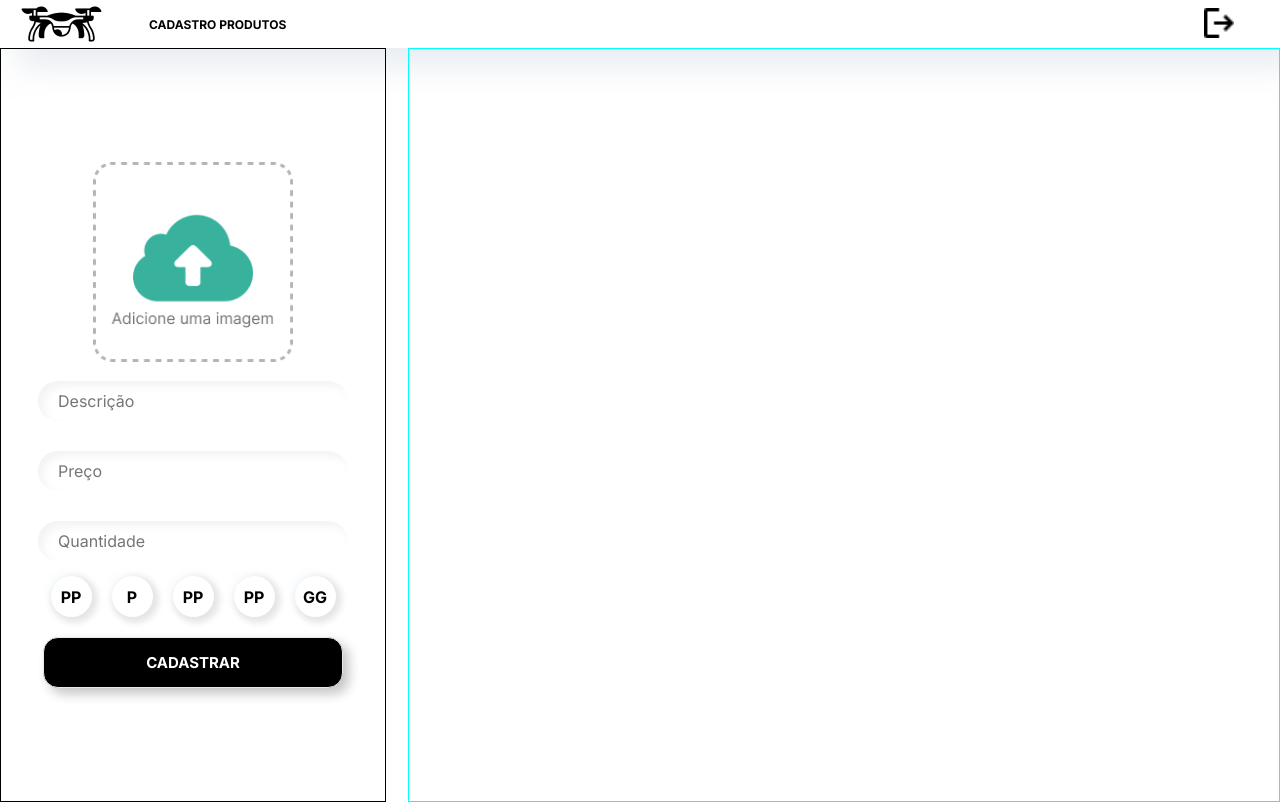
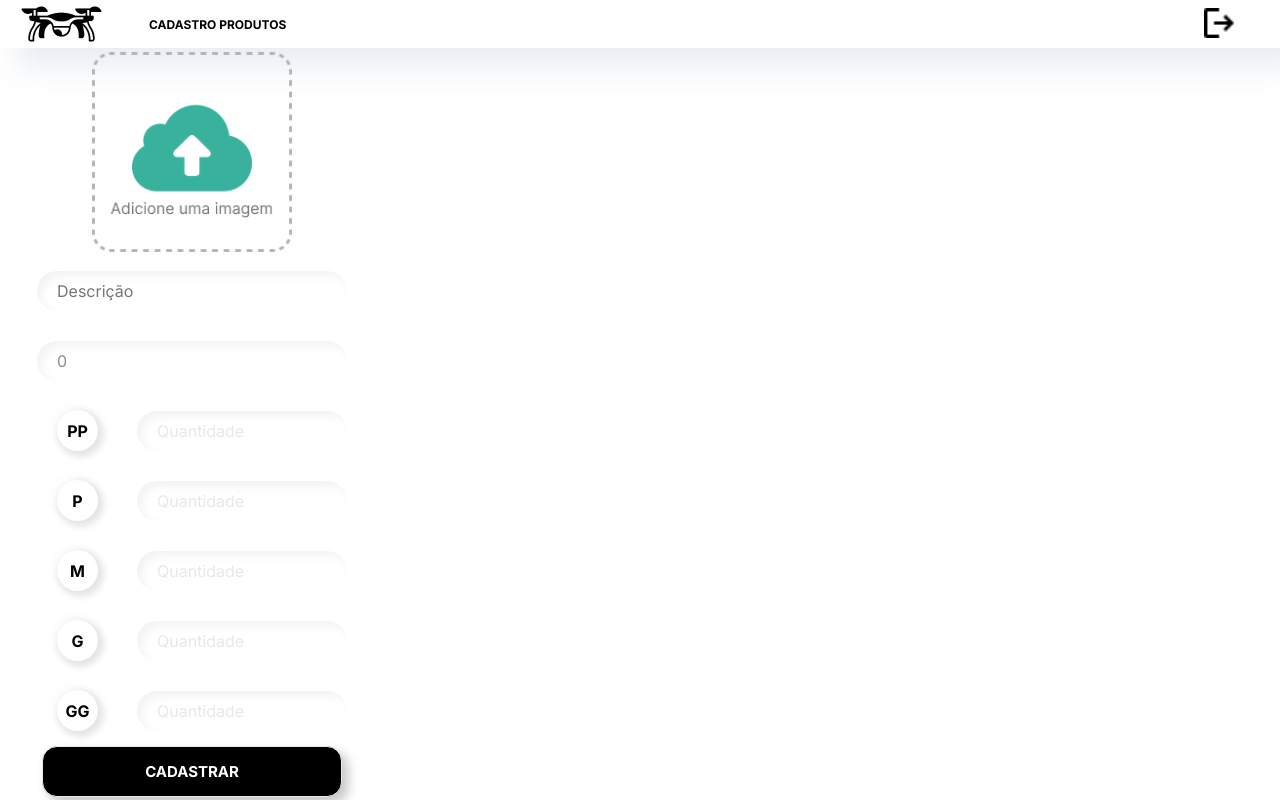
Before and after one commit to juliumnix/Trabalho-55DSW, a React (Create React App) app in the folder frontend/droneseta/: page /home/admin in a window 1280 px wide. Built offline with nearby package versions, Linux system fonts and the light colour scheme.

Commit message:
feat: Adição de cadastro de produtos

```diff
--- a/frontend/droneseta/src/components/Input/index.js
+++ b/frontend/droneseta/src/components/Input/index.js
@@ -2,8 +2,8 @@ import React from 'react';
 
 import { Container } from './styles';
 
-function Input({type, placeholder, name, value, onChange}) {
-  return <Container type={type} placeholder={placeholder} name={name} value={value} onChange={onChange} />;
+function Input({type, placeholder, name, value, width, onChange, ...rest}) {
+  return <Container {...rest} type={type} placeholder={placeholder} style={{width: width}} name={name} value={value} onChange={onChange} />;
 }
 
 export default Input;
--- a/frontend/droneseta/src/components/Input/styles.js
+++ b/frontend/droneseta/src/components/Input/styles.js
@@ -1,7 +1,7 @@
 import styled from 'styled-components';
 
 export const Container = styled.input`
-  margin: 15px 30px;
+  margin: 15px 0px;
   background: none;
   border: none;
   outline: none;
@@ -17,5 +17,11 @@ export const Container = styled.input`
     transition: 0.5s;
     color: black;
   }
+  :disabled{
+    color: #e8e8e8;
+  }
+  :disabled::-webkit-input-placeholder{
+    color: #e8e8e8;
+  }
 
 `;
--- a/frontend/droneseta/src/pages/AdmPages/RegisterScreen/index.js
+++ b/frontend/droneseta/src/pages/AdmPages/RegisterScreen/index.js
@@ -4,22 +4,115 @@ import { Logo, ItemButton, Spacer, ContainerRight, ContainerLeft, Label, InputCh
 import ImageButton from "../../../components/ImageButton";
 import Button from "../../../components/Button";
 import Input from "../../../components/Input";
+import ProductService from "../../../services/ProductService";
 
 export default function RegisterScreen() {
 
   const [dsc, setDsc] = useState('');
-  const [price, setPrice] = useState('');
-  const [qtd, setQtd] = useState('');
+  const [price, setPrice] = useState(0);
+  const [qtdPP, setQtdPP] = useState('');
+  const [qtdP, setQtdP] = useState('');
+  const [qtdM, setQtdM] = useState('');
+  const [qtdG, setQtdG] = useState('');
+  const [qtdGG, setQtdGG] = useState('');
   const [pp, setPP] = useState(false);
   const [p, setP] = useState(false);
   const [m, setM] = useState(false);
   const [g, setG] = useState(false);
   const [gg, setGG] = useState(false);
+  const [file, setFile] = useState()
+  const productService = new ProductService();
+  let sizes = '';
+  const jsonSizes = [
+    {
+      "sigla": "PP",
+      "ativo": pp,
+      "quantidade": qtdPP
+    }, {
+      "sigla": "P",
+      "ativo": p,
+      "quantidade": qtdP
+    }, {
+      "sigla": "M",
+      "ativo": m,
+      "quantidade": qtdM
+    }, {
+      "sigla": "G",
+      "ativo": g,
+      "quantidade": qtdG
+    }, {
+      "sigla": "GG",
+      "ativo": gg,
+      "quantidade": qtdGG
+    }
+  ]
+  const arrayEstoque = [];
+  const arrayTamanho = [];
 
-  function registerHandler() {
-    var file = document.getElementById('inputImage');
-    var filename = file.value;
-    console.log(filename);
+  async function registerHandler() {
+    const { data } = await productService.resgataTamanhos();
+    sizes = data;
+    for (let i = 0; i < jsonSizes.length; i++) {
+      //Caminha pelo array de json verificando qual dos tamanhos foi selecionado pelo usuário
+      if (jsonSizes[i].ativo) {
+        //Chama o método passando o json
+        getId(jsonSizes[i]);
+      }
+    }
+    productService.cadastraProduto(createJson());
+    cleanFields();
+  }
+
+  function getId(jsonPosition) {
+    //Caminha pela lista de tamanhos vinda do banco
+    for (let i = 0; i < sizes.length; i++) {
+      //Se a sigla da lista de tamanho for igual a sigla do json que o usuario selecionou
+      if (sizes[i].sigla === jsonPosition.sigla) {
+        //Cria um json de estoque contendo o id do tamanho e a quantidade especificada pro tamanho
+        const jsonTamanho = {
+          "id": sizes[i].id
+        }
+        const jsonEstoque = {
+          "tamanho": {
+            "id": sizes[i].id
+          },
+          "quantidade": jsonPosition.quantidade
+        }
+        //Adiciona no array de estoque
+        arrayEstoque.push(jsonEstoque);
+        //Adiciona no array de tamanhos
+        arrayTamanho.push(jsonTamanho);
+      }
+    }
+  }
+
+  function createJson() {
+    return {
+      "descricao": dsc,
+      "urlImagem": "imagem",
+      "preco": price,
+      "tamanhos": arrayTamanho,
+      "estoques": arrayEstoque
+    }
+  }
+
+  function cleanFields() {
+    setPP(false);
+    setP(false);
+    setM(false);
+    setG(false);
+    setGG(false);
+    setQtdPP('');
+    setQtdP('');
+    setQtdM('');
+    setQtdG('');
+    setQtdGG('');
+    setDsc('');
+    setPrice(0);
+  }
+
+  function handleChange(event) {
+    setFile(event.target.files[0]);
   }
 
   return (
@@ -41,17 +134,14 @@ export default function RegisterScreen() {
       />
       <ContainerLeft>
         <div>
-          <InputImage id="inputImage" type="file" name="file" accept="image/png, image/jpeg" multiple />
-          <UploadLabel htmlFor="inputImage"><UploadImage src={require("../../../assets/upload_image.png")}/></UploadLabel>
+          <InputImage id="inputImage" type="file" name="file" accept="image/png, image/jpeg" multiple onChange={handleChange} />
+          <UploadLabel htmlFor="inputImage"><UploadImage src={require("../../../assets/upload_image.png")} /></UploadLabel>
         </div>
         <div>
-          <Input type="text" placeholder="Descrição" name="dsc" value={dsc} width={"150vw"} onChange={(event) => setDsc(event.target.value)} />
+          <Input type="text" placeholder="Descrição" name="dsc" value={dsc} onChange={(event) => setDsc(event.target.value)} />
         </div>
         <div>
-          <Input type="text" placeholder="Preço" name="price" value={price} onChange={(event) => setPrice(event.target.value)} />
-        </div>
-        <div>
-          <Input type="text" placeholder="Quantidade" name="qtd" value={qtd} onChange={(event) => setQtd(event.target.value)} />
+          <Input type="number" placeholder="Preço" name="price" value={price} onChange={(event) => setPrice(event.target.value)} />
         </div>
         <ItemContainer>
           <div>
@@ -59,20 +149,45 @@ export default function RegisterScreen() {
             <Label htmlFor="PPsize">PP</Label>
           </div>
           <div>
+            <Input disabled={!pp} type="number" placeholder="Quantidade" name="qtdPP" value={qtdPP} width={"170px"} onChange={(event) => setQtdPP(event.target.value)} />
+          </div>
+        </ItemContainer>
+
+        <ItemContainer>
+          <div>
             <InputCheckBox id="Psize" type="checkbox" onChange={(event) => setP(event.target.checked)} />
             <Label htmlFor="Psize">P</Label>
           </div>
           <div>
+            <Input disabled={!p} type="number" placeholder="Quantidade" name="qtdP" value={qtdP} width={"170px"} onChange={(event) => setQtdP(event.target.value)} />
+          </div>
+        </ItemContainer>
+
+        <ItemContainer>
+          <div>
             <InputCheckBox id="Msize" type="checkbox" onChange={(event) => setM(event.target.checked)} />
-            <Label htmlFor="Msize">PP</Label>
+            <Label htmlFor="Msize">M</Label>
           </div>
           <div>
+            <Input disabled={!m} type="number" placeholder="Quantidade" name="qtdM" value={qtdM} width={"170px"} onChange={(event) => setQtdM(event.target.value)} />
+          </div>
+        </ItemContainer>
+        <ItemContainer>
+          <div>
             <InputCheckBox id="Gsize" type="checkbox" onChange={(event) => setG(event.target.checked)} />
-            <Label htmlFor="Gsize">PP</Label>
+            <Label htmlFor="Gsize">G</Label>
           </div>
+          <div>
+            <Input disabled={!g} type="number" placeholder="Quantidade" name="qtdG" value={qtdG} width={"170px"} onChange={(event) => setQtdG(event.target.value)} />
+          </div>
+        </ItemContainer>
+        <ItemContainer>
           <div>
             <InputCheckBox id="GGsize" type="checkbox" onChange={(event) => setGG(event.target.checked)} />
             <Label htmlFor="GGsize">GG</Label>
+          </div>
+          <div>
+            <Input disabled={!gg} type="number" placeholder="Quantidade" name="qtdGG" value={qtdGG} width={"170px"} onChange={(event) => setQtdGG(event.target.value)} />
           </div>
         </ItemContainer>
         <div>
--- a/frontend/droneseta/src/pages/AdmPages/RegisterScreen/styles.js
+++ b/frontend/droneseta/src/pages/AdmPages/RegisterScreen/styles.js
@@ -42,7 +42,7 @@ export const UploadLabel = styled.label`
 `
 
 export const Label = styled.label`
-    margin: 0px 10px;
+    margin: 0px 20px;
     align-items: center;
     border: 3px solid transparent;
     box-shadow:
@@ -62,10 +62,10 @@ export const Label = styled.label`
 `
 export const ItemContainer = styled.div`
     display: flex;
-    justify-content: center;
+    justify-content: space-between;
     align-items: center;
     flex-direction: row;
-    margin-bottom: 20px;
+    width: 310px;
 `;
 
 export const InputCheckBox = styled.input`
@@ -88,7 +88,6 @@ export const InputCheckBox = styled.input`
 export const ContainerLeft = styled.div`
     height: 94vh;
     width: 30vw;
-    border: 1px solid black;
     background-position: left;
     flex-direction: column;
     display: flex;
@@ -101,5 +100,4 @@ export const ContainerRight = styled.div`
     float: right;
     height: 94vh;
     width: 68vw;
-    border: 1px solid aqua;
 `
--- /dev/null
+++ b/frontend/droneseta/src/services/ProductService.js
@@ -0,0 +1,13 @@
+import api from "./AxiosConfig";
+
+export default class ProductService {
+  async cadastraProduto(jsonProduto) {
+    console.log(JSON.stringify(jsonProduto));
+    return await api.post("produtos", jsonProduto);
+  }
+
+  async resgataTamanhos() {
+    const response = await api.get("tamanhos");
+    return response;
+  }
+}
```
